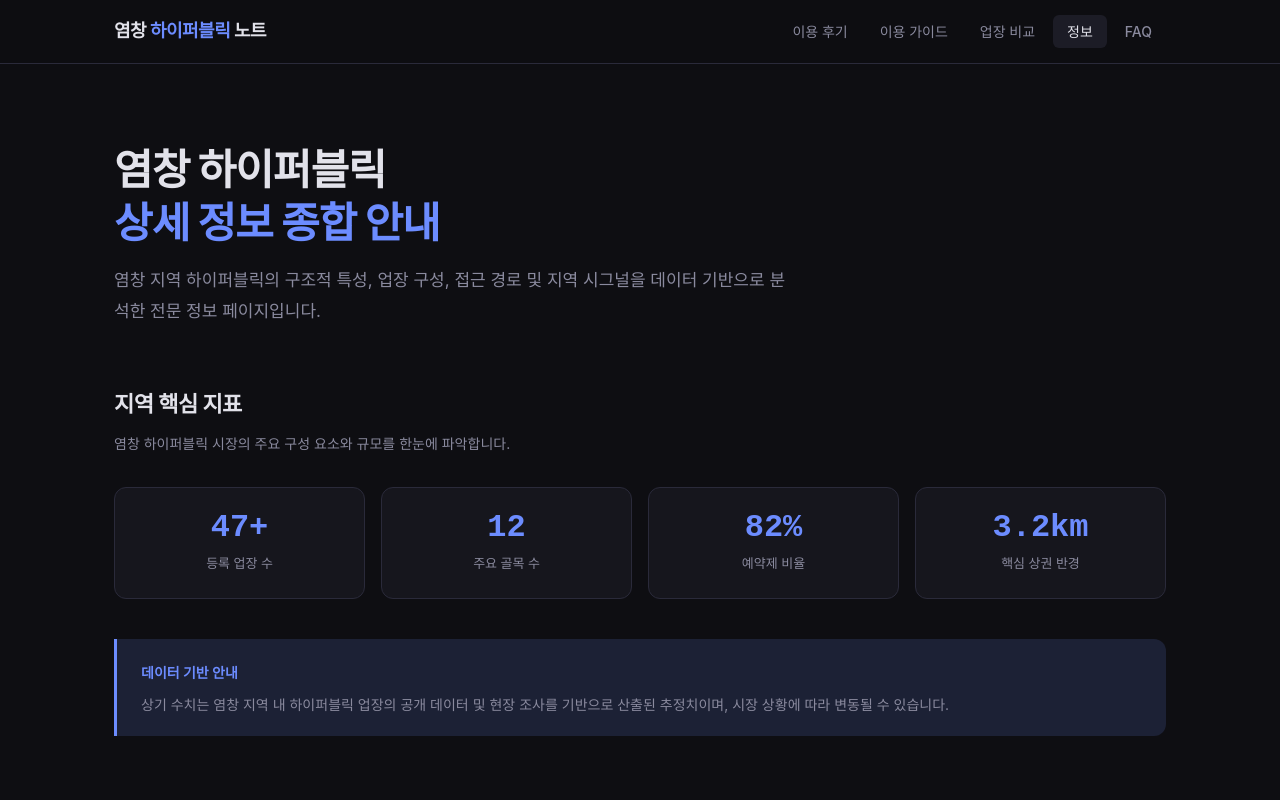
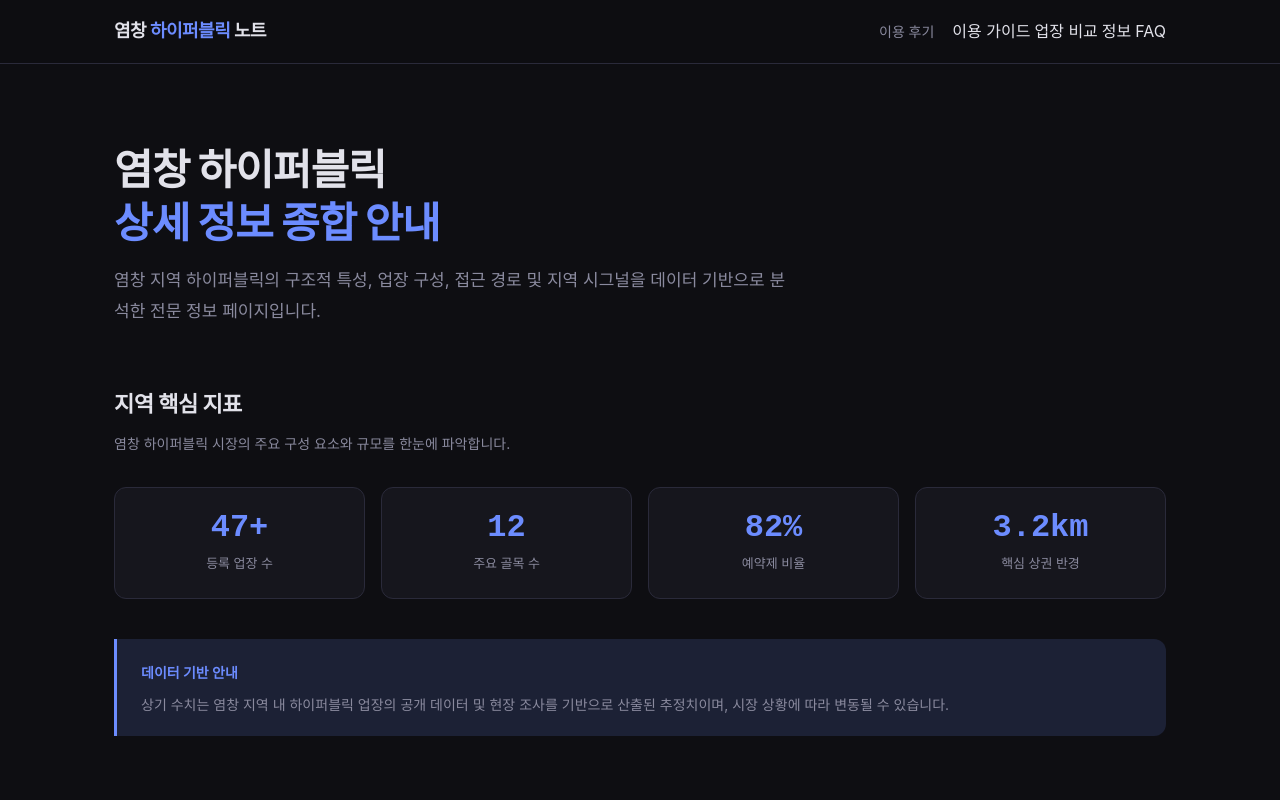
Before and after one commit to dydrkrtks7-cmd/bp-t3b05-bh-massage-evt-2, a plain HTML site: page about.html in a window 1280 px wide. Shown: the top 800 px of the page. Drawn offline with Linux system fonts and the light colour scheme.

Commit message:
deploy: garbage-free snapshot 2026-09-19T20:00:57.836Z

```diff
--- a/about.html
+++ b/about.html
@@ -427,10 +427,10 @@ body {
       <label for="navToggle" class="hamburger-label"><span></span></label>
       <ul class="v-wrap-efjs-links">
         <li><a href="index.html">이용 후기</a></li>
-        <li><a href="guide.html">이용 가이드</a></li>
-        <li><a href="comparison.html">업장 비교</a></li>
-        <li><a href="info.html" class="active">정보</a></li>
-        <li><a href="faq.html">FAQ</a></li>
+        <li>이용 가이드</li>
+        <li>업장 비교</li>
+        <li>정보</li>
+        <li>FAQ</li>
       </ul>
     </nav>
   </div>
```
